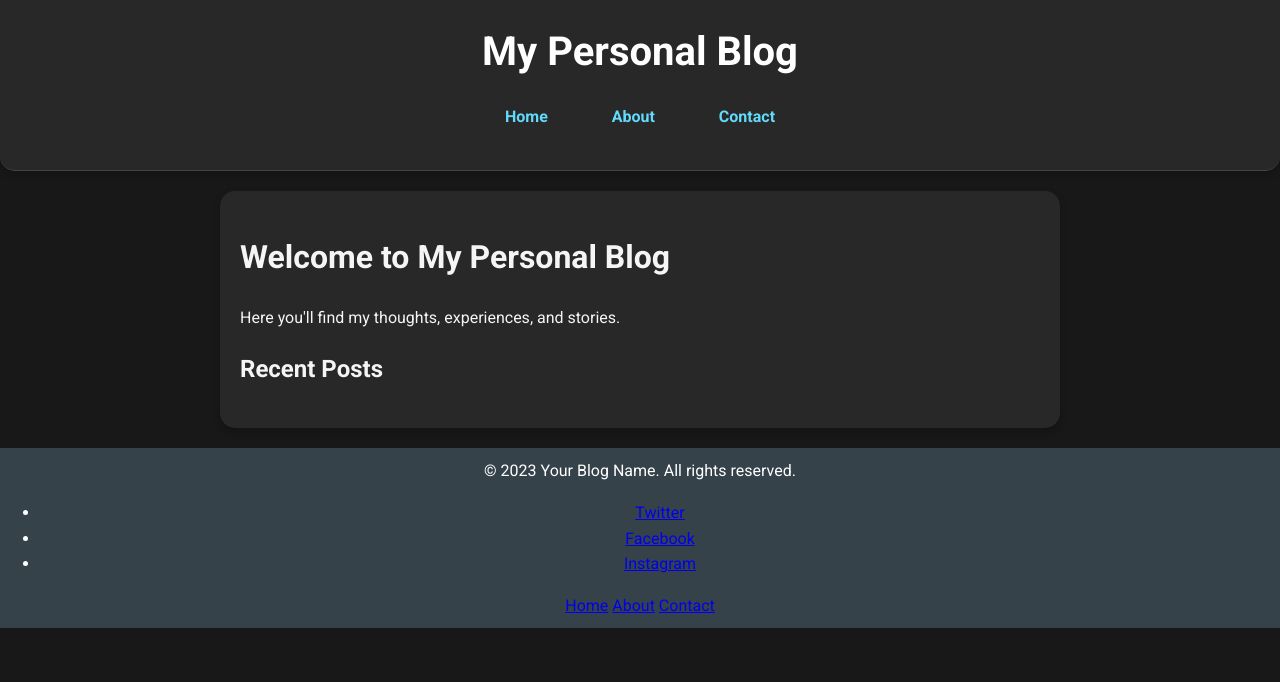
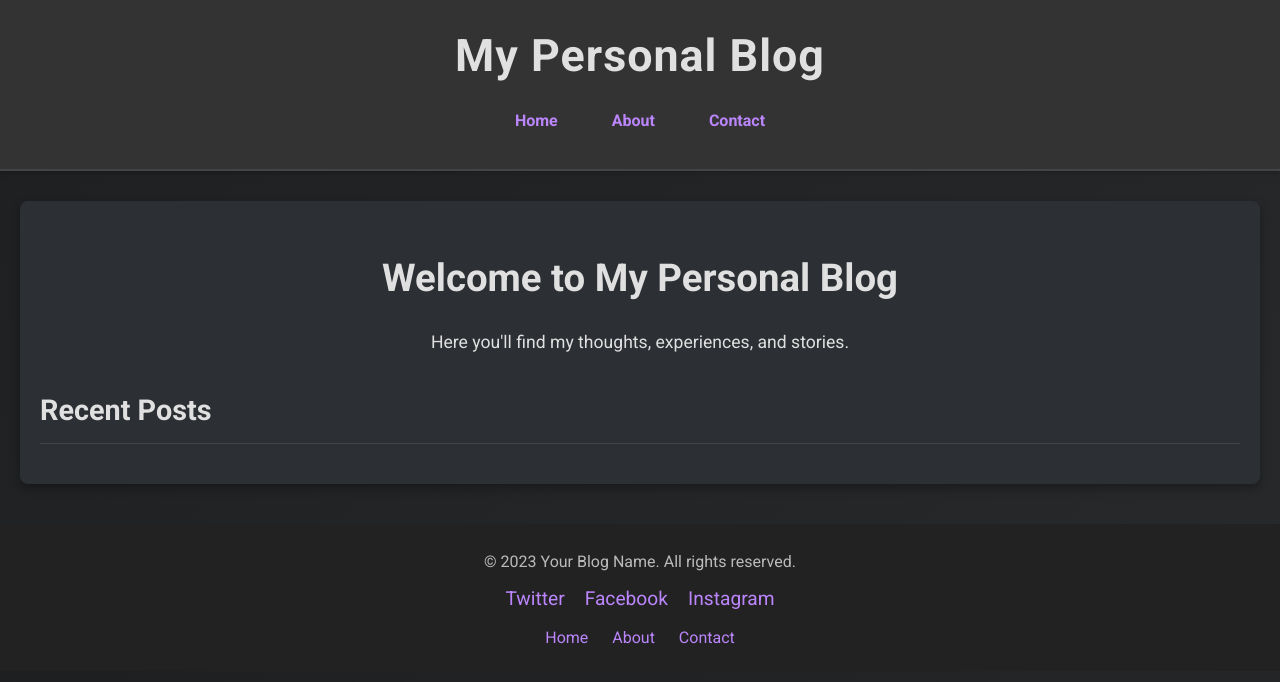
Before and after one commit to Quinny450/Quinny450.github.io, a website: page index.html in a window 1280 px wide. Drawn offline with Linux system fonts and the light colour scheme; no server answers.

Commit message:
Revamp index.html with modern styles, improved navigation structure, and dynamic content loading

```diff
--- a/index.html
+++ b/index.html
@@ -1,83 +1,156 @@
 <!DOCTYPE html>
 <html lang="en">
 <head>
-    <meta charset="UTF-8">
-    <meta name="viewport" content="width=device-width, initial-scale=1.0">
+  <meta charset="UTF-8" />
+  <meta name="viewport" content="width=device-width, initial-scale=1.0" />
   <title>My Personal Blog</title>
-    <link href="https://fonts.googleapis.com/css2?family=Roboto:wght@400;700&display=swap" rel="stylesheet">
+  <link rel="preconnect" href="https://fonts.googleapis.com">
+  <link rel="preconnect" href="https://fonts.gstatic.com" crossorigin>
+  <!-- Using Roboto for a modern, clean look -->
+  <link href="https://fonts.googleapis.com/css2?family=Roboto:wght@300;400;700&display=swap" rel="stylesheet">
   <style>
+    /* Global Styles */
     body {
-            font-family: 'Roboto', sans-serif;
-            line-height: 1.6;
       margin: 0;
       padding: 0;
-            background-color: #181818;
-            color: #f5f5f5;
+      font-family: 'Roboto', sans-serif;
+      background: linear-gradient(135deg, #1d1f21, #27292b);
+      color: #e0e0e0;
+      line-height: 1.6;
     }
 
     header {
-            background: #282828;
-            color: #ffffff;
+      background: #333;
       padding: 20px 0;
       text-align: center;
-            border-bottom: 1px solid #444;
-            border-radius: 0 0 15px 15px;
-            box-shadow: 0 4px 8px rgba(0, 0, 0, 0.2);
+      border-bottom: 2px solid #444;
+      box-shadow: 0 2px 5px rgba(0, 0, 0, 0.2);
     }
 
     header h1 {
       margin: 0;
-            font-size: 2.5em;
-            font-weight: 700;
+      font-size: 2.8em;
+      letter-spacing: 1px;
     }
 
     nav {
-            margin: 20px 0;
+      margin-top: 15px;
+    }
+
+    nav ul {
+      list-style: none;
+      padding: 0;
+      display: flex;
+      justify-content: center;
+    }
+
+    nav ul li {
+      margin: 0 15px;
     }
 
     nav a {
-            color: #61dafb;
       text-decoration: none;
-            margin: 0 15px;
+      color: #bb86fc;
       font-weight: 700;
-            border-radius: 5px;
-            padding: 10px 15px;
-            transition: background-color 0.3s ease;
+      transition: color 0.3s ease;
+      padding: 8px 12px;
+      border-radius: 4px;
     }
 
     nav a:hover {
-            background-color: #333;
+      color: #fff;
+      background: rgba(187, 134, 252, 0.2);
     }
 
     .container {
+      max-width: 1200px;
+      margin: 30px auto;
       padding: 20px;
-            border-radius: 15px;
-            background-color: #282828;
-            box-shadow: 0 4px 8px rgba(0, 0, 0, 0.2);
-            margin: 20px auto;
-            max-width: 800px;
+      background: #2c2f33;
+      border-radius: 8px;
+      box-shadow: 0 4px 10px rgba(0, 0, 0, 0.3);
     }
 
-        article {
-            background: #ffffff;
-            padding: 20px;
-            margin: 20px 0;
+    main h1 {
+      font-size: 2.4em;
+      text-align: center;
+      margin-bottom: 20px;
+    }
+
+    main p {
+      font-size: 1.1em;
+      text-align: center;
+      margin-bottom: 30px;
+    }
+
+    #recent-posts h2 {
+      font-size: 1.8em;
+      border-bottom: 1px solid #444;
+      padding-bottom: 10px;
+      margin-bottom: 20px;
+    }
+
+    .post {
+      background: #fff;
+      color: #333;
+      padding: 15px;
+      margin-bottom: 20px;
       border-radius: 5px;
-            box-shadow: 0 0 10px rgba(0, 0, 0, 0.1);
+      box-shadow: 0 2px 5px rgba(0, 0, 0, 0.1);
     }
 
     footer {
-            background: #35424a;
-            color: #ffffff;
+      background: #222;
+      color: #bbb;
       text-align: center;
-            padding: 10px 0;
-            position: relative;
-            bottom: 0;
-            width: 100%;
+      padding: 20px 0;
+      margin-top: 40px;
+    }
+
+    footer .footer-content {
+      margin-bottom: 10px;
     }
 
     footer p {
-            margin: 0;
+      margin: 5px 0;
+    }
+
+    footer ul.social-media {
+      list-style: none;
+      padding: 0;
+      display: flex;
+      justify-content: center;
+      margin: 10px 0;
+    }
+
+    footer ul.social-media li {
+      margin: 0 10px;
+    }
+
+    footer ul.social-media a {
+      color: #bb86fc;
+      text-decoration: none;
+      font-size: 1.2em;
+      transition: color 0.3s ease;
+    }
+
+    footer ul.social-media a:hover {
+      color: #fff;
+    }
+
+    footer .footer-links {
+      margin-top: 10px;
+    }
+
+    footer .footer-links a {
+      color: #bb86fc;
+      text-decoration: none;
+      margin: 0 10px;
+      transition: color 0.3s ease;
+    }
+
+    footer .footer-links a:hover {
+      color: #fff;
     }
   </style>
 </head>
@@ -85,11 +158,14 @@
   <header>
     <h1>My Personal Blog</h1>
     <nav>
-            <a href="index.html">Home</a>
-            <a href="about.html">About</a>
-            <a href="contact.html">Contact</a>
+      <ul>
+        <li><a href="index.html">Home</a></li>
+        <li><a href="about.html">About</a></li>
+        <li><a href="contact.html">Contact</a></li>
+      </ul>
     </nav>
   </header>
+
   <div class="container">
     <main>
       <h1>Welcome to My Personal Blog</h1>
@@ -100,6 +176,7 @@
       </section>
     </main>
   </div>
+
   <footer>
     <div class="footer-content">
       <p>&copy; 2023 Your Blog Name. All rights reserved.</p>
@@ -115,31 +192,21 @@
       <a href="contact.html">Contact</a>
     </div>
   </footer>
+
   <script>
     document.addEventListener('DOMContentLoaded', function() {
-            // Smooth scrolling for navigation links
+      // Smooth scrolling for navigation links (if internal links exist)
       const navLinks = document.querySelectorAll('a[href^="#"]');
       navLinks.forEach(link => {
         link.addEventListener('click', function(e) {
           e.preventDefault();
           const targetId = this.getAttribute('href');
           const targetElement = document.querySelector(targetId);
+          if (targetElement) {
             targetElement.scrollIntoView({ behavior: 'smooth' });
+          }
         });
       });
-
-            // Form validation for contact form
-            const contactForm = document.getElementById('contact-form');
-            if (contactForm) {
-                contactForm.addEventListener('submit', function(e) {
-                    const name = document.getElementById('name').value;
-                    const email = document.getElementById('email').value;
-                    if (!name || !email) {
-                        e.preventDefault();
-                        alert('Please fill in all fields.');
-                    }
-                });
-            }
 
       // Dynamic content loading for recent posts
       const recentPostsContainer = document.getElementById('recent-posts');
```
Also changed, not shown: 1 other file. Lines whose indentation alone changed are shown as unchanged.
